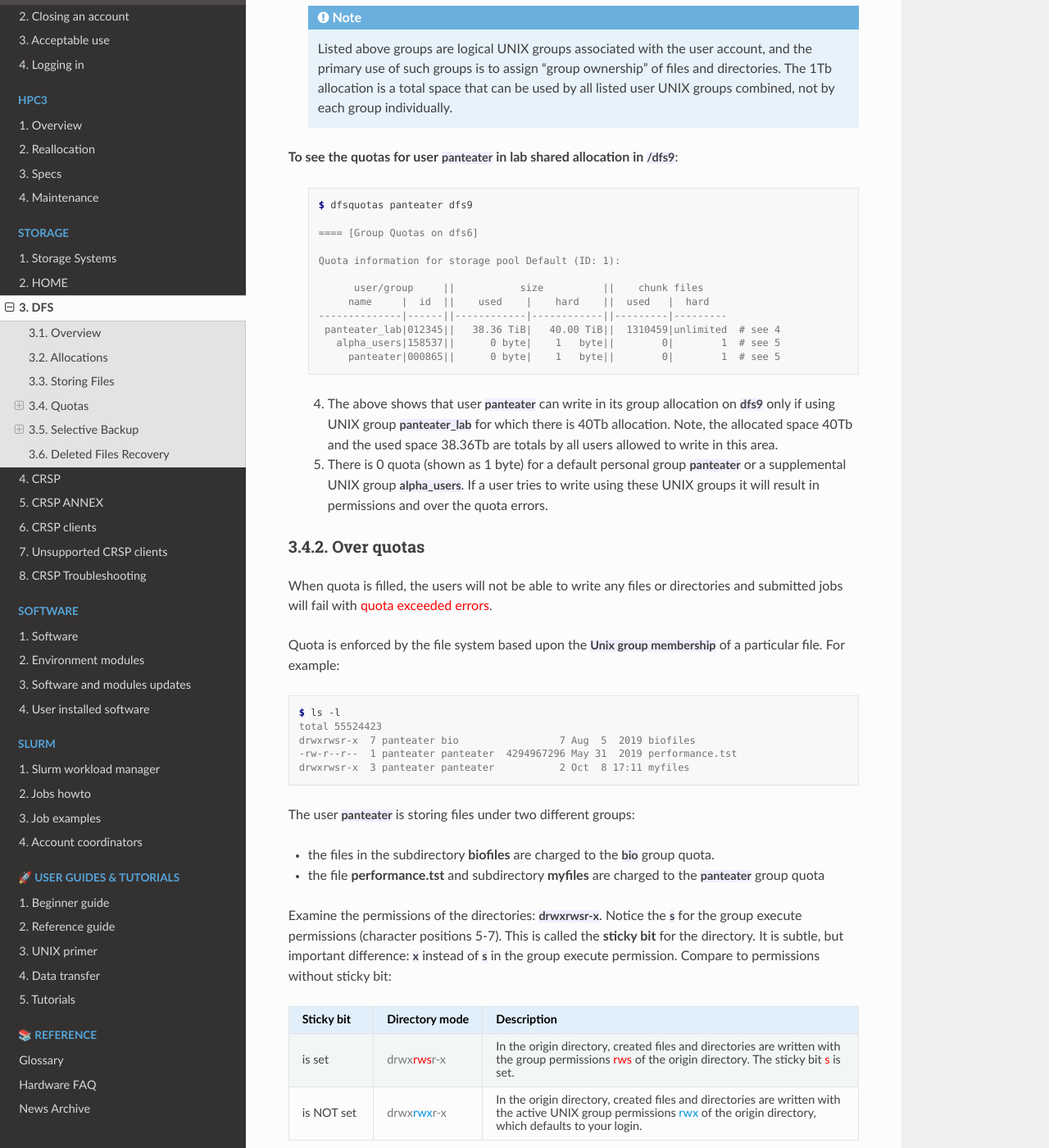
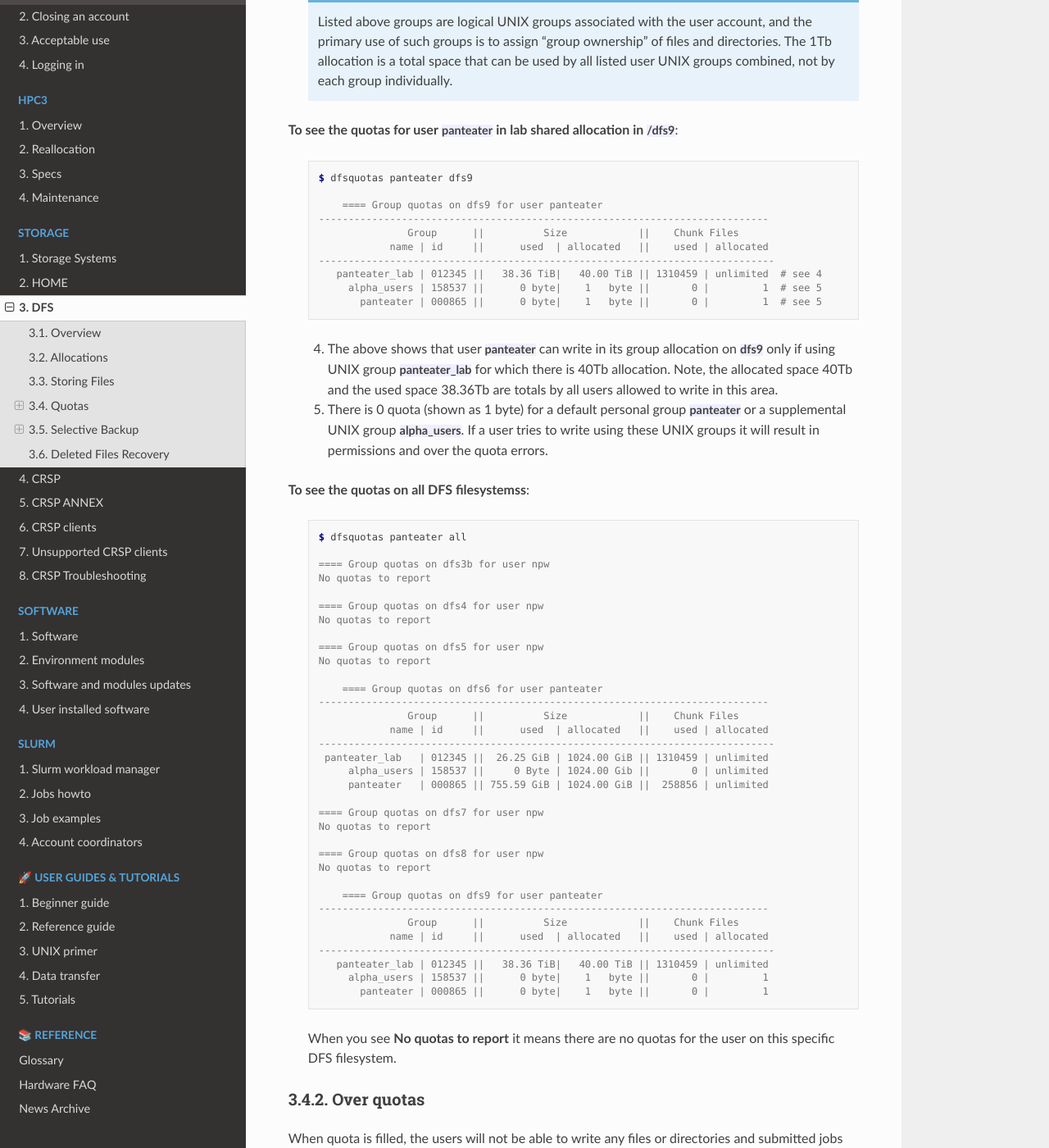
Before and after one commit to RCIC-UCI-Public/website-rcic, a Sphinx documentation site: the page built from docs/source/storage/dfs.rst, in a window 1280 px wide and 1400 px high, scrolled down 4100 px. Shown: the whole window at 82% size. Built offline with Sphinx 7.4.7 and the Read the Docs theme 2.0.0, drawn with Linux system fonts in a browser that asks for light colours; some of the changed text lies outside the part shown.

Commit message:
update script path and info based on updated location and output

```diff
--- a/docs/source/slurm/jobs.rst
+++ b/docs/source/slurm/jobs.rst
@@ -690,7 +690,7 @@
 ^^^^^^^^^^^^^^^
 
 | ``sbank``
-| ``/pub/hpc3/zotledger``
+| ``zotledger``
 
 In order to run jobs on HPC3, a user must have available CPU hours.
 
@@ -722,7 +722,7 @@
    Default is to print jobs of the current user for the last 30 days:
      .. code-block:: console
 
-        [user@login-x:~]$ /pub/hpc3/zotledger -u panteater
+        [user@login-x:~]$ zotledger -u panteater
               DATE       USER   ACCOUNT PARTITION   JOBID JOBNAME ARRAYLEN CPUS WALLHOURS  SUs
         2021-07-21  panteater panteater  standard 1740043    srun        -    1      0.00 0.00
         2021-07-21  panteater panteater  standard 1740054    bash        -    1      0.00 0.00
@@ -734,7 +734,7 @@
    To find all available arguments for this command use:
      .. code-block:: console
 
-        [user@login-x:~]$ /pub/hpc3/zotledger -h
+        [user@login-x:~]$ zotledger -h
 
 .. _job efficiency:
 
--- a/docs/source/storage/dfs.rst
+++ b/docs/source/storage/dfs.rst
@@ -155,16 +155,14 @@
 
      $ dfsquotas panteater dfs6
 
-     ==== [Group Quotas on dfs6]
-
-     Quota information for storage pool Default (ID: 1):
-
-           user/group     ||           size          ||    chunk files
-          name     |  id  ||    used    |    hard    ||  used   |  hard
-     --------------|------||------------|------------||---------|---------
-      panteater_lab|012345||   26.25 GiB| 1024.00 GiB||  1310459|unlimited  # see 1
-        alpha_users|158537||      0 Byte| 1024.00 Gib||        0|unlimited  # see 2
-          panteater|000865||  755.59 GiB| 1024.00 GiB||   258856|unlimited  # see 3
+	 ==== Group quotas on dfs6 for user panteater
+     ----------------------------------------------------------------------------
+                    Group      ||          Size            ||    Chunk Files
+                 name | id     ||      used  | allocated   ||    used | allocated
+     -----------------------------------------------------------------------------
+      panteater_lab   | 012345 ||  26.25 GiB | 1024.00 GiB || 1310459 | unlimited  # see 1
+          alpha_users | 158537 ||     0 Byte | 1024.00 Gib ||       0 | unlimited  # see 2
+          panteater   | 000865 || 755.59 GiB | 1024.00 GiB ||  258856 | unlimited  # see 3
 
   The above shows that a user :tt:`panteater` can write in its private
   area :tt:`/pub/panteater` using the above listed 3 groups:
@@ -187,16 +185,14 @@
 
      $ dfsquotas panteater dfs9
 
-     ==== [Group Quotas on dfs6]
-
-     Quota information for storage pool Default (ID: 1):
-
-           user/group     ||           size          ||    chunk files
-          name     |  id  ||    used    |    hard    ||  used   |  hard
-     --------------|------||------------|------------||---------|---------
-      panteater_lab|012345||   38.36 TiB|   40.00 TiB||  1310459|unlimited  # see 4
-        alpha_users|158537||      0 byte|    1   byte||        0|        1  # see 5
-          panteater|000865||      0 byte|    1   byte||        0|        1  # see 5
+	 ==== Group quotas on dfs9 for user panteater
+     ----------------------------------------------------------------------------
+                    Group      ||          Size            ||    Chunk Files
+                 name | id     ||      used  | allocated   ||    used | allocated
+     -----------------------------------------------------------------------------
+        panteater_lab | 012345 ||   38.36 TiB|   40.00 TiB || 1310459 | unlimited  # see 4
+          alpha_users | 158537 ||      0 byte|    1   byte ||       0 |         1  # see 5
+            panteater | 000865 ||      0 byte|    1   byte ||       0 |         1  # see 5
 
   4. The above shows that user :tt:`panteater` can write in its group allocation on :tt:`dfs9`
      only if using UNIX group :tt:`panteater_lab` for which there is 40Tb
@@ -214,11 +210,49 @@
 
         $ dfsquotas panteater sbak
 
-..  **To see the quotas for** :tt:`dfs6` **and selective backup:**
+**To see the quotas on all DFS filesystemss**:
 
-     .. code-block:: console
+  .. code-block:: console
 
-        $ dfsquotas panteater "dfs6 sbak"
+     $ dfsquotas panteater all
+
+     ==== Group quotas on dfs3b for user npw
+     No quotas to report
+
+     ==== Group quotas on dfs4 for user npw
+     No quotas to report
+
+     ==== Group quotas on dfs5 for user npw
+     No quotas to report
+
+	 ==== Group quotas on dfs6 for user panteater
+     ----------------------------------------------------------------------------
+                    Group      ||          Size            ||    Chunk Files
+                 name | id     ||      used  | allocated   ||    used | allocated
+     -----------------------------------------------------------------------------
+      panteater_lab   | 012345 ||  26.25 GiB | 1024.00 GiB || 1310459 | unlimited
+          alpha_users | 158537 ||     0 Byte | 1024.00 Gib ||       0 | unlimited
+          panteater   | 000865 || 755.59 GiB | 1024.00 GiB ||  258856 | unlimited
+
+     ==== Group quotas on dfs7 for user npw
+     No quotas to report
+
+     ==== Group quotas on dfs8 for user npw
+     No quotas to report
+
+	 ==== Group quotas on dfs9 for user panteater
+     ----------------------------------------------------------------------------
+                    Group      ||          Size            ||    Chunk Files
+                 name | id     ||      used  | allocated   ||    used | allocated
+     -----------------------------------------------------------------------------
+        panteater_lab | 012345 ||   38.36 TiB|   40.00 TiB || 1310459 | unlimited
+          alpha_users | 158537 ||      0 byte|    1   byte ||       0 |         1
+            panteater | 000865 ||      0 byte|    1   byte ||       0 |         1
+
+
+  When you see **No quotas to report** it means there are no quotas for the
+  user on this specific DFS filesystem.
+
 
 .. _dfs over quota:
 
```
